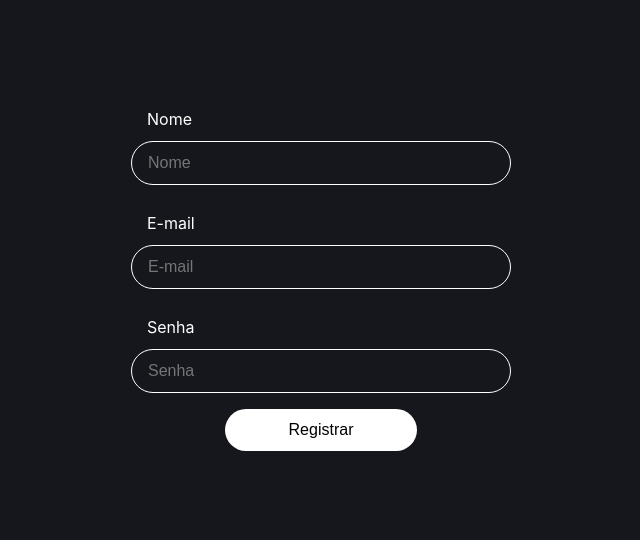
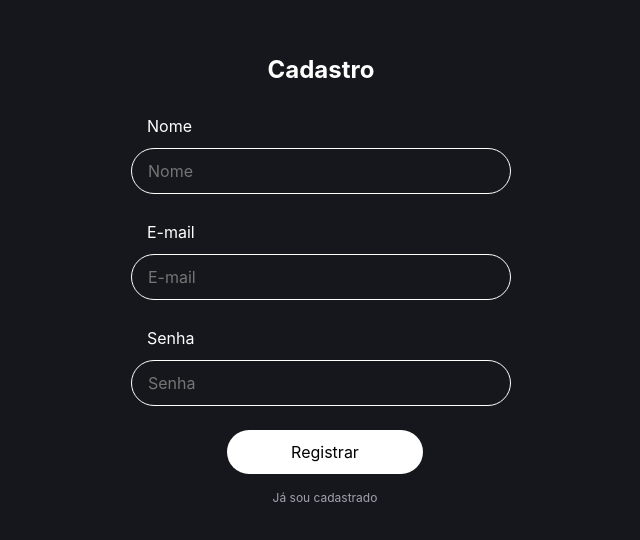
Before and after one commit to thiagordepaiva/codar.me-web, a React (Create React App) app: page / in a window 1280 px wide. Shown: the part 126-666 px from the top of the page, without its empty margins (319-959 px from the left). Built offline with nearby package versions, Linux system fonts and the light colour scheme.

Commit message:
feat: criando componentes Title e Link e adicionado ao Sigup

```diff
--- a/src/components/Theme/GlobalStyle.js
+++ b/src/components/Theme/GlobalStyle.js
@@ -3,6 +3,14 @@ import { createGlobalStyle } from "styled-components";
 import { background, font } from "./styled";
 
 export const GlobalStyle = createGlobalStyle`
+  @import url("https://fonts.googleapis.com/css2?family=Manrope:wght@400;700&display=swap");
+
+  * {
+    font-family: Manrope, -apple-system, BlinkMacSystemFont, "Segoe UI",
+      "Roboto", "Oxygen", "Ubuntu", "Cantarell", "Fira Sans", "Droid Sans",
+      "Helvetica Neue", sans-serif;
+  }
+
   html, body {
     height: 100%;
   }
@@ -13,9 +21,6 @@ export const GlobalStyle = createGlobalStyle`
 
     margin: 0;
 
-    font-family: -apple-system, BlinkMacSystemFont, "Segoe UI", "Roboto", "Oxygen",
-      "Ubuntu", "Cantarell", "Fira Sans", "Droid Sans", "Helvetica Neue",
-      sans-serif;
     -webkit-font-smoothing: antialiased;
     -moz-osx-font-smoothing: grayscale;
   }
--- a/src/components/Theme/definitions.js
+++ b/src/components/Theme/definitions.js
@@ -4,7 +4,7 @@ const baseColors = {
   green: "#0BD9B3",
   blue: "#487FD9",
   yellow: "#EBC455",
-  gray: "#cccccc",
+  gray: "#A0A2AE",
 };
 
 const brandColors = {
@@ -17,7 +17,7 @@ const colors = {
   ...brandColors,
 };
 
-const fontSizes = [10, 12, 14, 16, 18, 21, 24, 27, 30, 34, 38, 42];
+const fontSizes = [10, 12, 14, 16, 18, 21, 24, 27, 30, 36, 42, 48];
 const spaces = [4, 8, 12, 16, 20, 24, 28, 32, 64, 128];
 
 export const definitions = {
--- a/src/components/Theme/styled.js
+++ b/src/components/Theme/styled.js
@@ -20,6 +20,8 @@ export const font = props => {
   return `
     ${color ? color : ""}
     ${size ? size : ""}
+    ${props.textAlign ? `text-align: ${props.textAlign};` : ""}
+    ${props.fontWeigth ? `font-weigth: ${props.fontWeigth};` : ""}
   `;
 };
 
@@ -60,10 +62,10 @@ export const flexBox = props => {
   const alignItems = props.alignItems || (props.center && "center");
 
   return `
-    ${(props.flex && `flex: ${props.flex};`) || ""}
-    ${(props.flexBox && "display: flex;") || ""}
-    ${direction && `flex-direction: ${direction};`}
-    ${(justifyContent && `justify-content: ${justifyContent};`) || ""}
-    ${(alignItems && `align-items: ${alignItems};`) || ""}
+    ${props.flex ? `flex: ${props.flex};` : ""}
+    ${props.flexBox ? "display: flex;" : ""}
+    ${direction ? `flex-direction: ${direction};` : ""}
+    ${justifyContent ? `justify-content: ${justifyContent};` : ""}
+    ${alignItems ? `align-items: ${alignItems};` : ""}
   `;
 };
--- a/src/components/uikit/Button/index.js
+++ b/src/components/uikit/Button/index.js
@@ -1,7 +1,7 @@
 import * as React from "react";
 import styled from "styled-components";
 
-import { th } from "~/components/Theme/styled";
+import { th, margin } from "~/components/Theme/styled";
 
 const StyledButton = styled("button")`
   background: ${th.color("white")};
@@ -13,10 +13,11 @@ const StyledButton = styled("button")`
   outline: none;
 
   ${props => props.disabled && "opacity: 0.5;"}
+  ${margin}
 `;
 
-export const Button = ({ disabled, loading, children }) => (
-  <StyledButton disabled={disabled || loading}>
+export const Button = ({ disabled, loading, children, ...props }) => (
+  <StyledButton {...props} disabled={disabled || loading}>
     {loading ? "Loading..." : children}
   </StyledButton>
 );
--- /dev/null
+++ b/src/components/uikit/Link/index.js
@@ -0,0 +1,9 @@
+import styled from "styled-components";
+
+import { font, margin } from "~/components/Theme/styled";
+
+export const Link = styled("a")`
+  text-decoration: none;
+  ${font}
+  ${margin}
+`;
--- /dev/null
+++ b/src/components/uikit/Title/index.js
@@ -0,0 +1,7 @@
+import styled from "styled-components";
+
+import { font } from "~/components/Theme/styled";
+
+export const Title = styled("h2")`
+  ${font}
+`;
--- a/src/components/uikit/index.js
+++ b/src/components/uikit/index.js
@@ -3,3 +3,5 @@ export * from "./Label";
 export * from "./Input";
 export * from "./Field";
 export * from "./Button";
+export * from "./Title";
+export * from "./Link";
--- a/src/pages/Signup/index.js
+++ b/src/pages/Signup/index.js
@@ -3,7 +3,7 @@ import axios from "axios";
 import * as yup from "yup";
 import { useFormik } from "formik";
 
-import { Box, Button, Field } from "~/components";
+import { Box, Button, Field, Title, Link } from "~/components";
 
 const validationSchema = yup.object().shape({
   name: yup
@@ -49,8 +49,10 @@ export const Signup = () => {
 
   return (
     <Box flex={1} flexBox="column" center>
-      <form onSubmit={handleSubmit}>
-        <Box style={{ width: 380 }}>
+      <Box style={{ width: 380 }}>
+        <Title textAlign={"center"}>Cadastro</Title>
+
+        <form onSubmit={handleSubmit}>
           <Field
             type="text"
             name="name"
@@ -88,13 +90,17 @@ export const Signup = () => {
             mb={3}
           />
 
-          <Box flexBox center>
-            <Button type="submit" loading={isSubmitting}>
+          <Box flexBox="column" center>
+            <Button type="submit" loading={isSubmitting} m={1}>
               Registrar
             </Button>
+
+            <Link href="#" m={1} fontSize={1} color="gray" fontWeigth="bold">
+              Já sou cadastrado
+            </Link>
           </Box>
-        </Box>
-      </form>
+        </form>
+      </Box>
     </Box>
   );
 };
```
